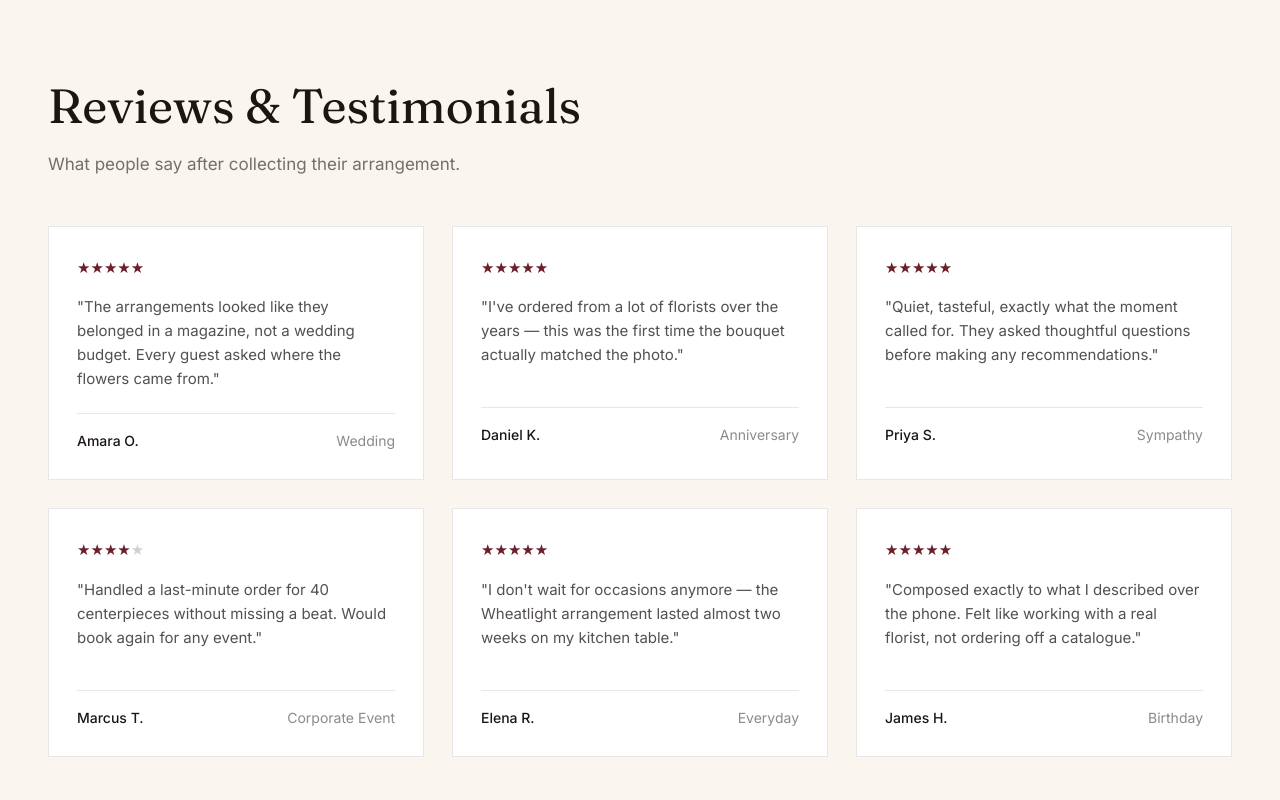
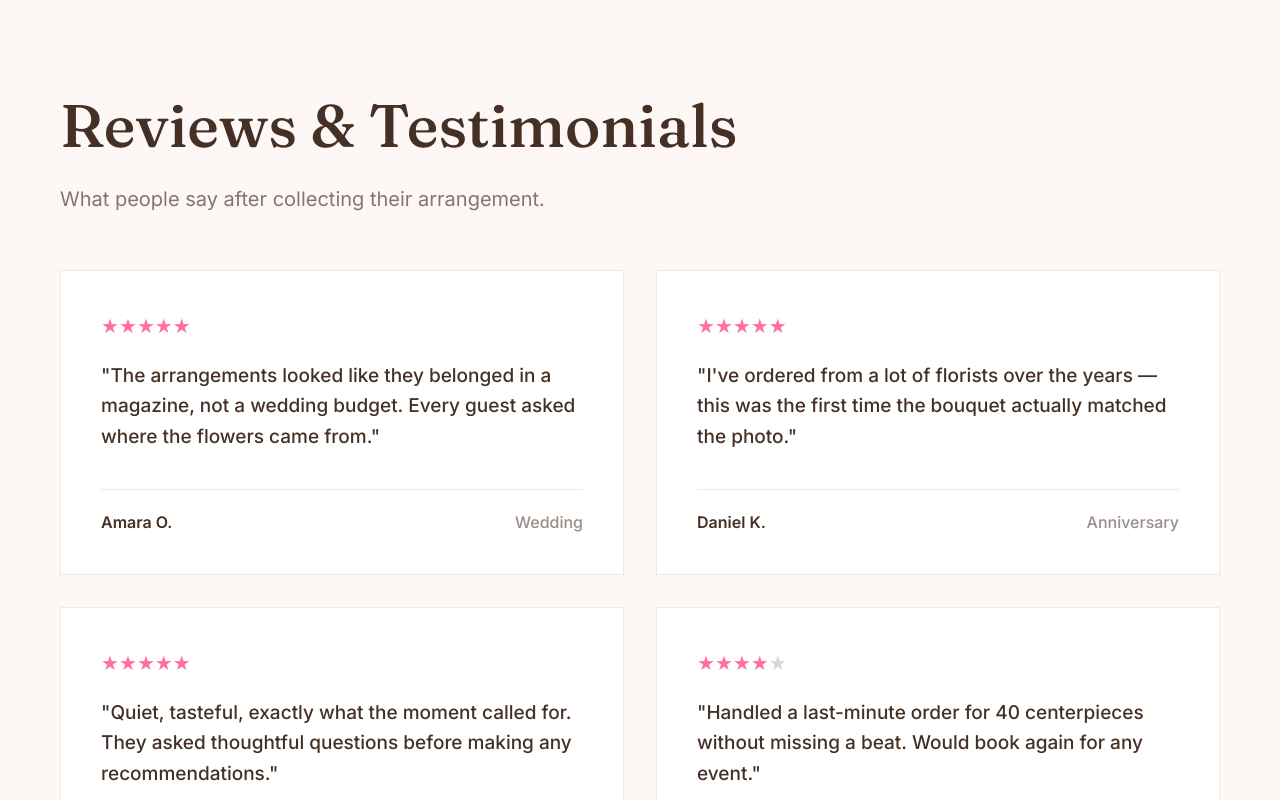
Before and after one commit to Tehzeeb07/Tulip, a React (Vite) app: page /reviews in a window 1280 px wide. Shown: the top 800 px of the page. Built offline with nearby package versions, Linux system fonts and the light colour scheme; no server answers; what @convex-dev/auth would draw is missing.

Commit message:
Reviews page ui

```diff
--- a/src/pages/Reviews.css
+++ b/src/pages/Reviews.css
@@ -1,11 +1,11 @@
-@import url('https://fonts.googleapis.com/css2?family=Fraunces:wght@400;500&family=Inter:wght@400;500&display=swap');
+@import url('https://fonts.googleapis.com/css2?family=Fraunces:wght@400;500;600&family=Inter:wght@400;500;600&display=swap');
 
 .reviews-page {
   min-height: 100vh;
-  background: #FAF6EF;
+  background: #FDF8F5;
   font-family: 'Inter', sans-serif;
-  color: #1B1613;
-  padding: 70px 48px 100px;
+  color: #443025;
+  padding: 80px 60px 120px;
 }
 
 .reviews-wrap {
@@ -14,76 +14,75 @@
 }
 
 .reviews-header {
-  margin-bottom: 48px;
+  margin-bottom: 56px;
 }
 
 .reviews-header h1 {
   font-family: 'Fraunces', serif;
-  font-size: 48px;
-  font-weight: 400;
-  margin-bottom: 10px;
+  font-size: 60px;
+  font-weight: 500;
+  margin-bottom: 14px;
 }
 
 .reviews-header p {
-  font-size: 17px;
-  color: rgba(27,22,19,0.6);
+  font-size: 20px;
+  color: rgba(68,48,37,0.65);
 }
 
 .reviews-grid {
   display: grid;
-  grid-template-columns: repeat(3, 1fr);
-  gap: 28px;
+  grid-template-columns: repeat(2, 1fr);
+  gap: 32px;
 }
 
 .review-card {
   background: #FFFFFF;
-  border: 1px solid rgba(27,22,19,0.1);
-  padding: 28px;
+  border: 1px solid rgba(68,48,37,0.1);
+  padding: 40px;
 }
 
 .stars {
-  margin-bottom: 16px;
+  margin-bottom: 20px;
 }
 
 .star {
-  font-size: 15px;
-  color: rgba(27,22,19,0.2);
+  font-size: 20px;
+  color: rgba(68,48,37,0.2);
 }
 
 .star.filled {
-  color: #6B1F2A;
+  color: #FF6FA5;
 }
 
 .quote {
-  font-size: 15px;
+  font-size: 19px;
   line-height: 1.6;
-  color: rgba(27,22,19,0.75);
-  margin-bottom: 22px;
-  min-height: 90px;
+  font-weight: 500;
+  color: #443025;
+  margin-bottom: 28px;
+  min-height: 100px;
 }
 
 .review-footer {
   display: flex;
   justify-content: space-between;
   align-items: center;
-  padding-top: 16px;
-  border-top: 1px solid rgba(27,22,19,0.1);
-  font-size: 14px;
+  padding-top: 20px;
+  border-top: 1px solid rgba(68,48,37,0.1);
+  font-size: 16px;
 }
 
 .review-name {
-  font-weight: 500;
+  font-weight: 600;
 }
 
 .review-occasion {
-  color: rgba(27,22,19,0.5);
+  color: rgba(68,48,37,0.55);
+  font-weight: 500;
 }
 
 @media (max-width: 900px) {
   .reviews-page { padding: 50px 24px 80px; }
-  .reviews-grid { grid-template-columns: repeat(2, 1fr); }
+  .reviews-grid { grid-template-columns: 1fr; }
+  .reviews-header h1 { font-size: 42px; }
 }
-
-@media (max-width: 560px) {
-  .reviews-grid { grid-template-columns: 1fr; }
-}
```
